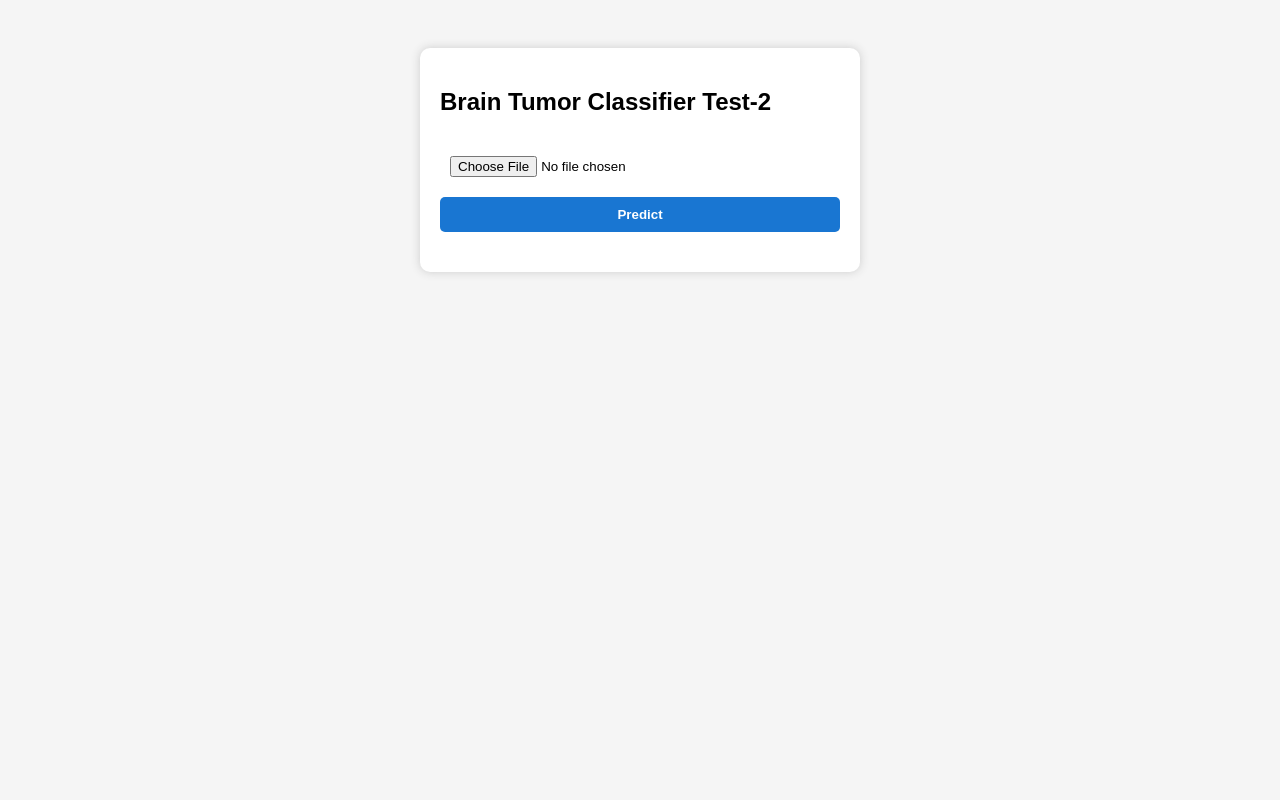
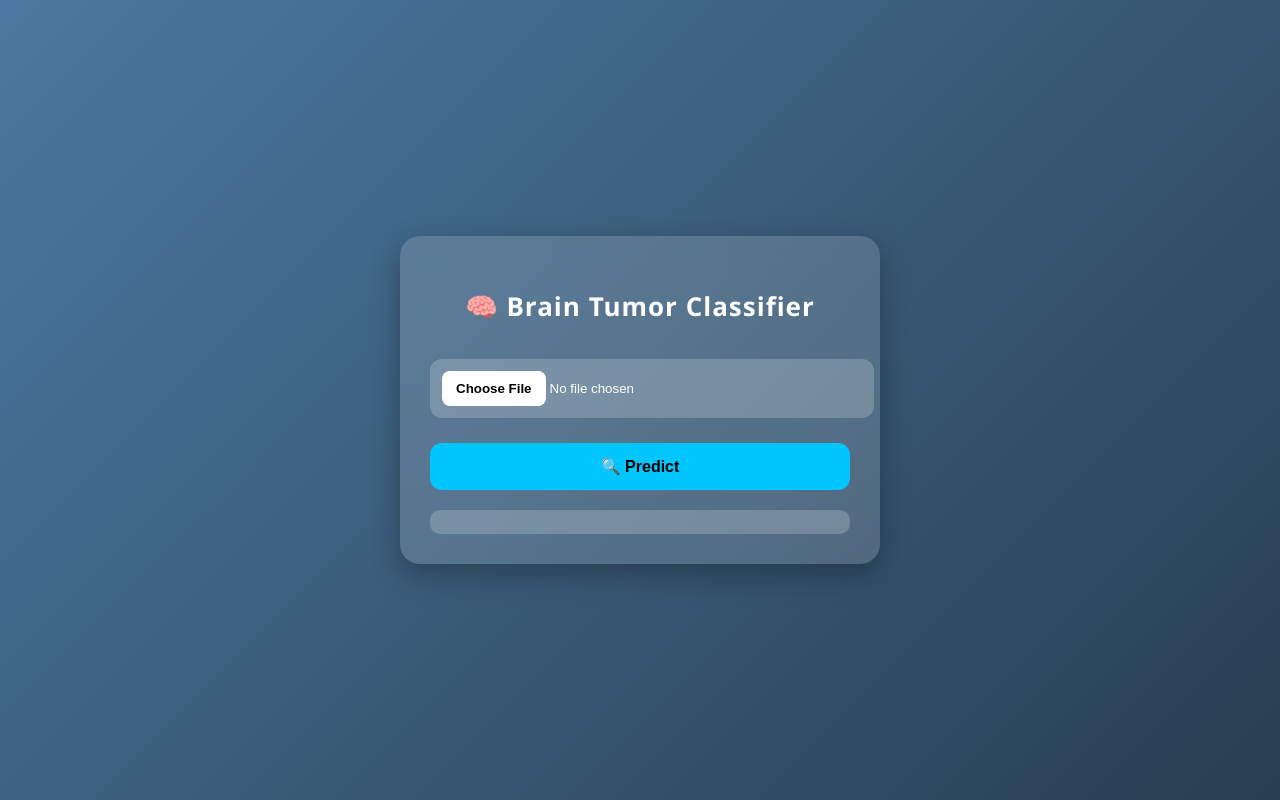
Before and after one commit to madhav8511/BT-Frontend, a plain HTML site: page index.html in a window 1280 px wide. Drawn offline with Linux system fonts and the light colour scheme.

```diff
--- a/index.html
+++ b/index.html
@@ -3,62 +3,108 @@
 <head>
     <meta charset="UTF-8">
     <title>Brain Tumor Classifier</title>
+
     <style>
         body {
-            font-family: Arial, sans-serif;
-            padding: 40px;
-            background: #f5f5f5;
+            margin: 0;
+            height: 100vh;
+            display: flex;
+            justify-content: center;
+            align-items: center;
+            background: linear-gradient(135deg, #4b79a1, #283e51);
+            font-family: 'Segoe UI', Helvetica, Arial, sans-serif;
         }
 
         .container {
-            width: 400px;
-            margin: auto;
-            padding: 20px;
-            background: white;
-            border-radius: 10px;
-            box-shadow: 0 0 10px #ccc;
+            width: 420px;
+            padding: 30px;
+            background: rgba(255, 255, 255, 0.15);
+            backdrop-filter: blur(12px);
+            border-radius: 20px;
+            box-shadow: 0 10px 30px rgba(0,0,0,0.3);
+            text-align: center;
+            color: white;
+            animation: fadeIn 0.8s ease;
+        }
+
+        h2 {
+            margin-bottom: 20px;
+            font-size: 26px;
+            letter-spacing: 1px;
         }
 
         input[type="file"] {
             width: 100%;
-            padding: 10px;
-            margin: 10px 0;
+            padding: 12px;
+            border-radius: 12px;
+            border: none;
+            margin: 15px 0;
+            background: rgba(255,255,255,0.2);
+            color: white;
+            cursor: pointer;
+        }
+
+        input[type="file"]::-webkit-file-upload-button {
+            background: #ffffff;
+            border: none;
+            padding: 10px 14px;
+            border-radius: 8px;
+            cursor: pointer;
+            font-weight: bold;
         }
 
         button {
-            padding: 10px;
             width: 100%;
-            background: #1976d2;
+            background: #00c6ff;
             border: none;
-            color: white;
+            padding: 14px;
+            margin-top: 10px;
+            border-radius: 12px;
+            color: black;
+            font-size: 16px;
             font-weight: bold;
             cursor: pointer;
-            border-radius: 5px;
+            transition: 0.25s;
+        }
+
+        button:hover {
+            background: #00a4d4;
+            transform: translateY(-2px);
         }
 
         #result {
+            font-size: 18px;
             margin-top: 20px;
-            font-size: 18px;
+            background: rgba(255,255,255,0.2);
+            padding: 12px;
+            border-radius: 10px;
         }
 
         img {
             margin-top: 20px;
             max-width: 100%;
-            border-radius: 10px;
+            border-radius: 14px;
+            border: 3px solid rgba(255,255,255,0.4);
+            display: none;
+        }
+
+        @keyframes fadeIn {
+            from {opacity: 0; transform: translateY(20px);}
+            to {opacity: 1; transform: translateY(0);}
         }
     </style>
 </head>
 <body>
 
 <div class="container">
-    <h2>Brain Tumor Classifier Test-2</h2>
+    <h2>🧠 Brain Tumor Classifier</h2>
 
     <input type="file" id="imageInput">
 
-    <button onclick="makePrediction()">Predict</button>
+    <button onclick="makePrediction()">🔍 Predict</button>
 
     <div id="result"></div>
-    <img id="preview" style="display:none;">
+    <img id="preview">
 </div>
 
 <script>
@@ -70,9 +116,9 @@
         }
 
         const file = fileInput.files[0];
+        const preview = document.getElementById("preview");
 
-        // Show preview
-        const preview = document.getElementById("preview");
+        // Preview image
         preview.src = URL.createObjectURL(file);
         preview.style.display = "block";
 
```
